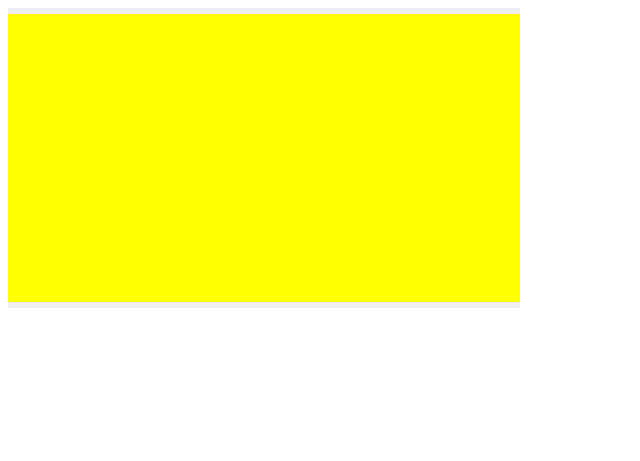
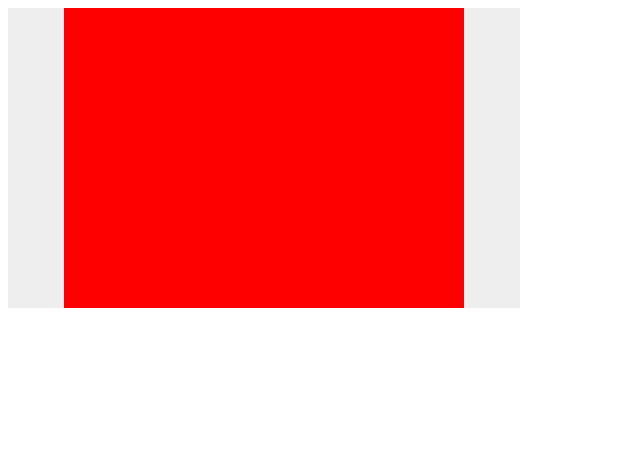
Before and after one commit to DevinMou/css-div-aspect-ratio, a plain HTML site: page index.html in a window 1280 px wide. Shown: the whole page, without its empty margins (0-640 px from the left). Drawn offline with Linux system fonts and the light colour scheme.

Commit message:
Update index.html

```diff
--- a/index.html
+++ b/index.html
@@ -6,62 +6,52 @@
   <title>Document</title>
   <style>
     #contain {
-      width:40vw;
-      height:300px;
+      width: 40vw;
+      height: 300px;
       background: #eee;
+      position: relative;
+      display: flex;
+      justify-content: center;
     }
-    #box {
-      width:100%;
-      height:100%;
-      background:transparent;
-      display: grid;
+    #fill {
+      flex: 0 1 auto;
+      height: 100%;
+      overflow: hidden;
       position: relative;
-      grid-template-rows: 100%;
-      animation: Fit 0.1s forwards;
-      transform: translate(50%,50%);
     }
-    canvas {
+    #fc {
       height: 100%;
       width: auto;
-      background: transparent;
-      min-width: 0;
-      grid-row: 1/2;
-      grid-column: 1/2;
-    }
-    #fill {
-      grid-row: 1/2;
-      grid-column: 1/2;
-      position: relative;
     }
     #abc {
       position: absolute;
+      top: 50%;
+      transform: translateY(-50%);
+      left: 0;
       width: 100%;
-      background: yellow;
-      transform: translate(-50%,-50%);
     }
-    #abc::before{
+    #abc::before {
       content: '';
       display: block;
       width: 100%;
-      padding-bottom: calc(100% / 16 * 9); // you can set it by js with 'var()'
+      padding-bottom: calc(100% / (4 / 3));
     }
-    #aaa {
-      grid-row: 1/2;
-      grid-column: 1/2;
-    }
-    @keyframes Fit {
-      100% {
-        grid-template-columns: fit-content(100%);
-      }
+    #box {
+      position: absolute;
+      width: 100%;
+      height: 100%;
+      top: 0;
+      left: 0;
+      background: red;
     }
   </style>
 </head>
 <body>
   <div id="contain">
-    <div id="box">
-      <canvas width="16" height="9"></canvas>
-      <div id="fill">
-        <div id="abc"></div>
+    <div id="fill">
+      <canvas id="fc" width="4" height="3"></canvas>
+      <div id="abc">
+        <div id="box"></div>
       </div>
     </div>
   </div>
```
